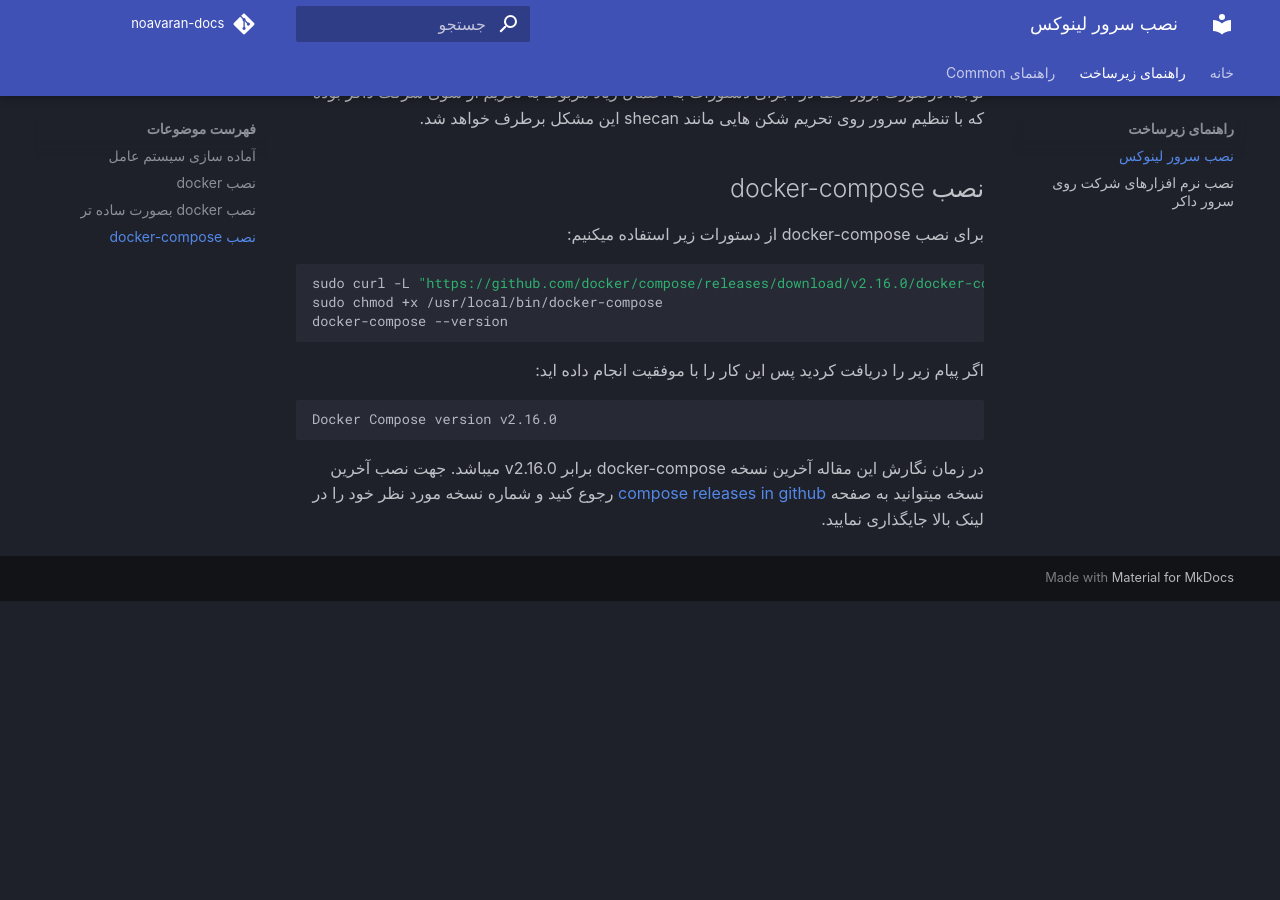
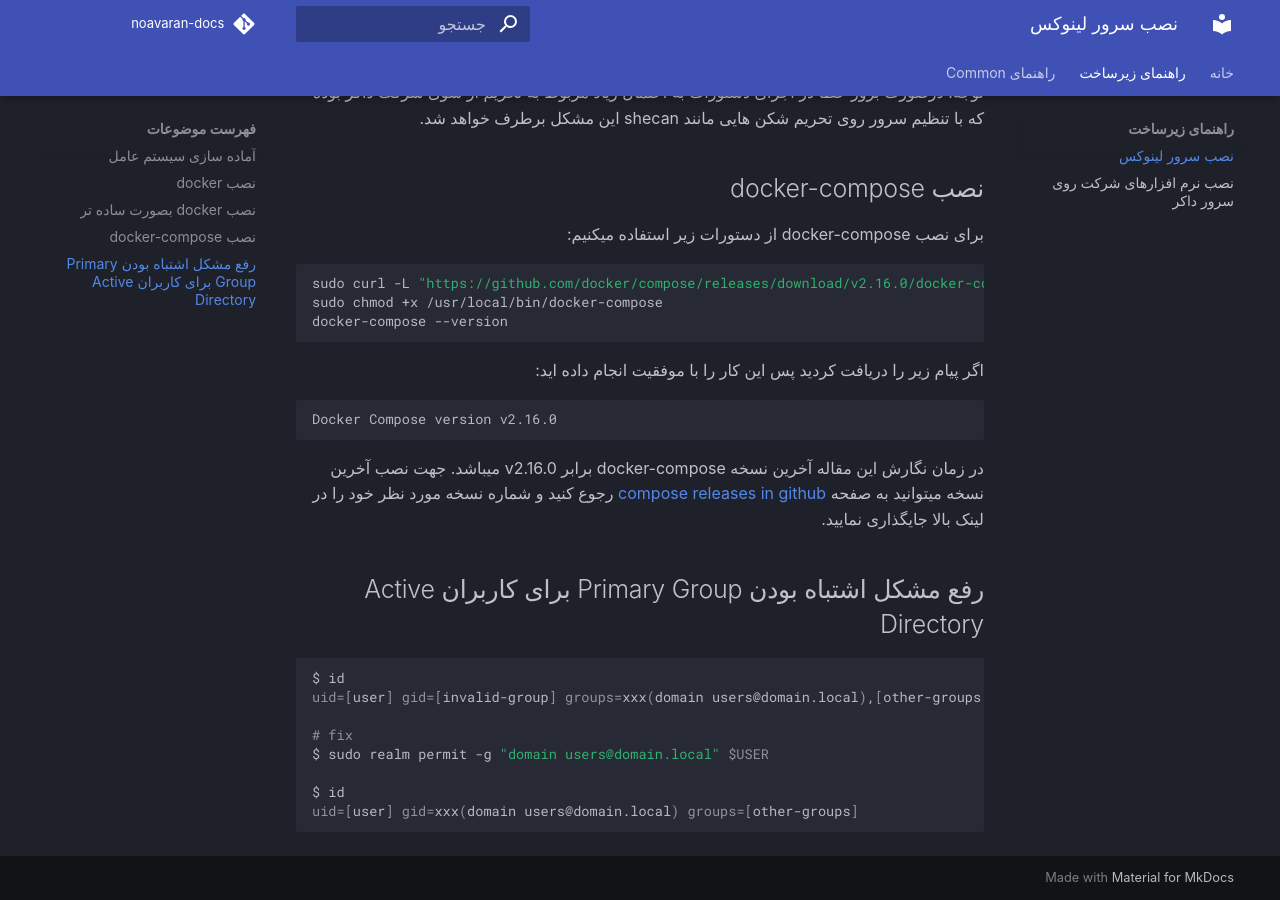
Before and after one commit to blue-innovators/noavaran-docs, an MkDocs documentation site: the page built from docs/infrastructure/setup-linux-server.md, in a window 1280 px wide and 900 px high, scrolled down 1440 px. Built offline with MkDocs 1.6.1 and Material for MkDocs 9.7.7, drawn with Linux system fonts in a browser that asks for light colours; some web fonts are replaced; comment, search, counter and statistics services are not loaded; before the commit the page ends 2041 px from its top, so only the background shows below that.

Commit message:
tip for primary group issue for ad users in linux

````diff
--- a/docs/infrastructure/setup-linux-server.md
+++ b/docs/infrastructure/setup-linux-server.md
@@ -71,3 +71,15 @@
 
 در زمان نگارش این مقاله آخرین نسخه docker-compose برابر v2.16.0 میباشد.
 جهت نصب آخرین نسخه میتوانید به صفحه [compose releases in github](https://github.com/docker/compose/releases) رجوع کنید و شماره نسخه مورد نظر خود را در لینک بالا جایگذاری نمایید.
+
+## رفع مشکل اشتباه بودن Primary Group برای کاربران Active Directory
+```sh
+$ id
+uid=[user] gid=[invalid-group] groups=xxx(domain users@domain.local),[other-groups]
+
+# fix
+$ sudo realm permit -g "domain users@domain.local" $USER
+
+$ id
+uid=[user] gid=xxx(domain users@domain.local) groups=[other-groups]
+```
````
Also changed, not shown: docs/notification/notification-apis.md (+1 -1 lines).
